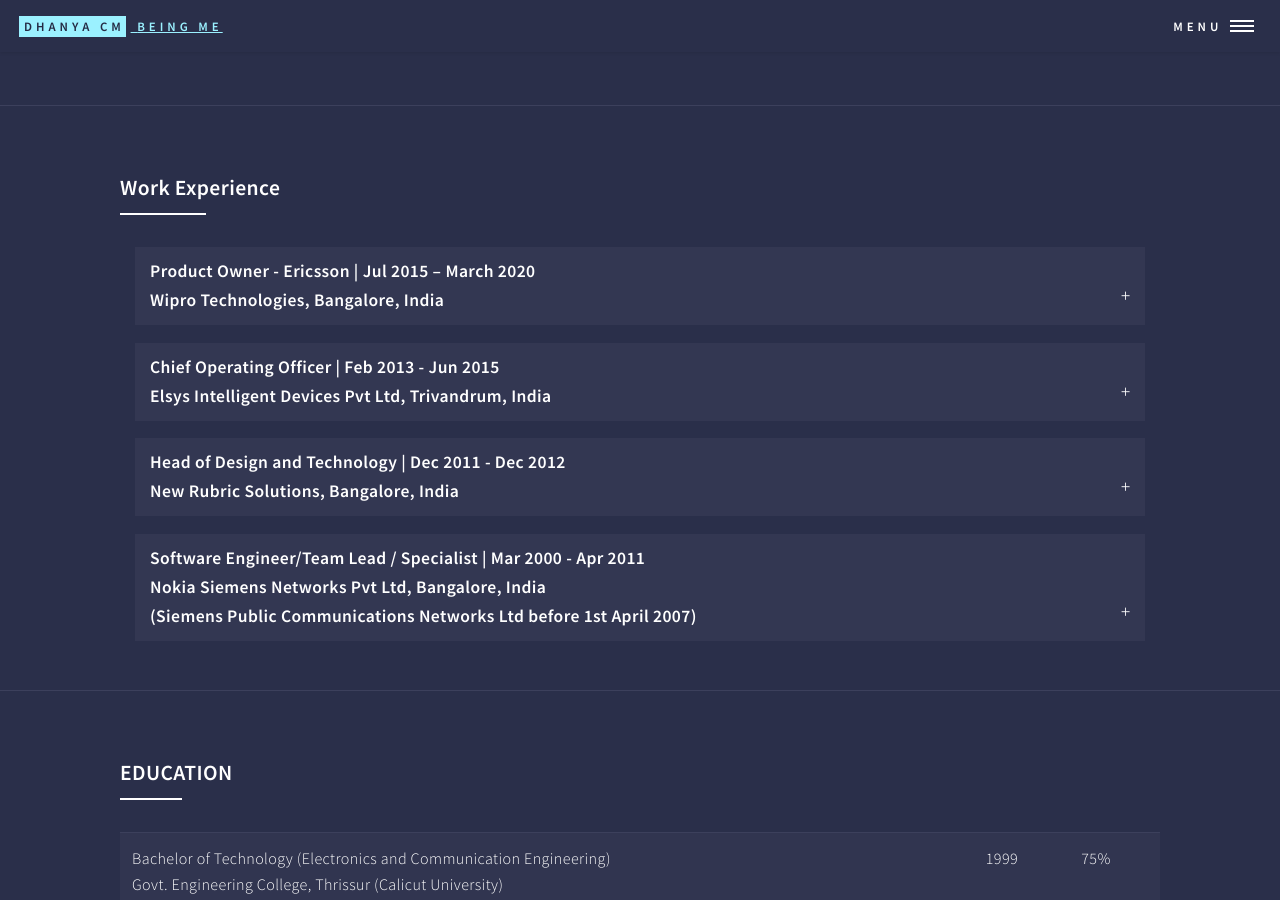
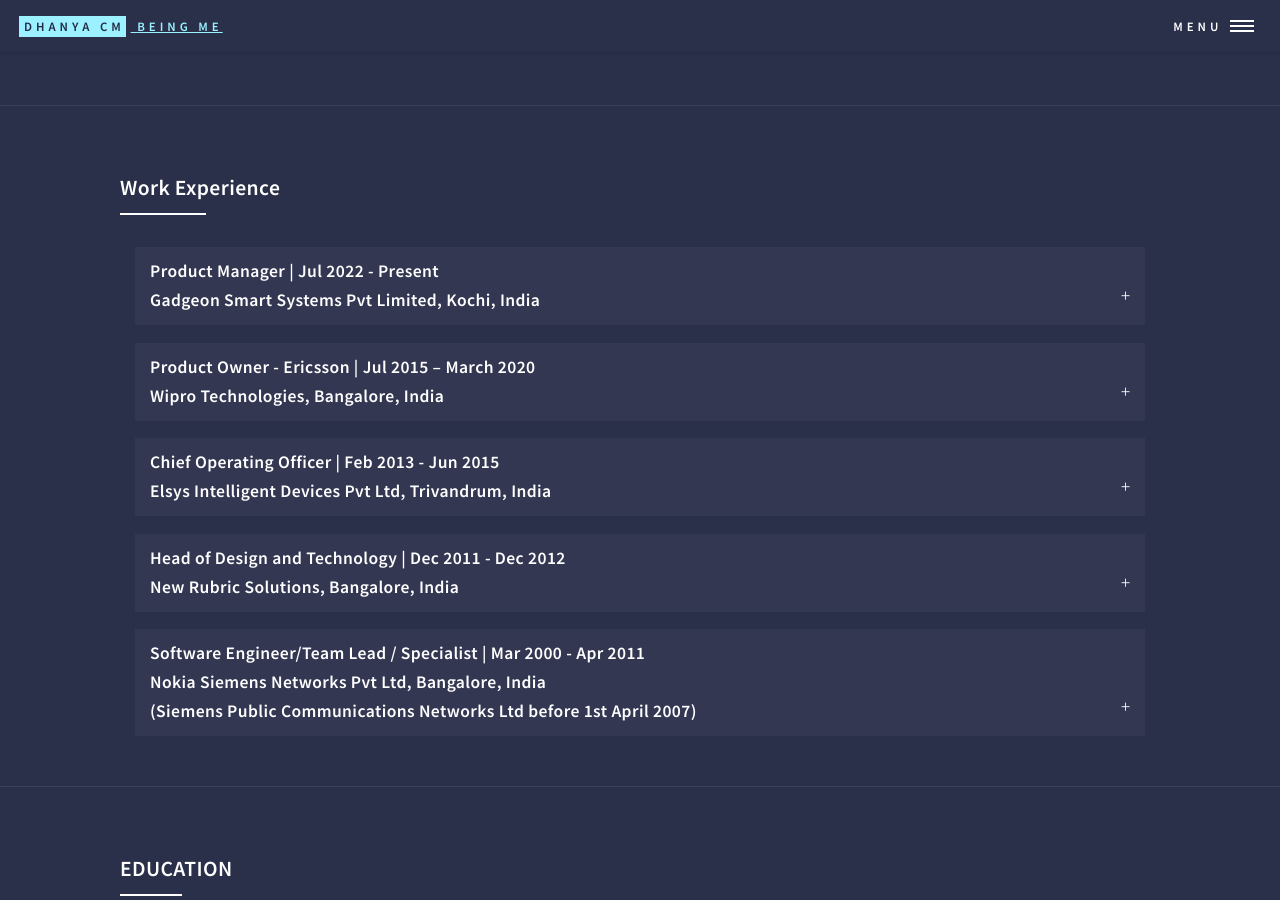
Before and after one commit to dhanyacm/dhanyacm, a Jekyll site: the page built from resume.html, in a window 1280 px wide and 900 px high, scrolled down 756 px. Built offline with Jekyll 4.4.1, drawn with Linux system fonts in a browser that asks for light colours.

Commit message:
Update resume.html

```diff
--- a/resume.html
+++ b/resume.html
@@ -59,6 +59,38 @@
 										<div class="container">
 
 										  <div class="panel-group" id="accordion" role="tablist" aria-multiselectable="true">
+
+
+
+										    <div class="panel panel-default">
+										      <div class="panel-heading" role="tab" id="headingNew">
+											<h4 class="panel-title">
+											<a class="collapsed" role="button" data-toggle="collapse" data-parent="#accordion" href="#elsys" aria-expanded="false" aria-controls="gadgeon">
+											  Product Manager | Jul 2022 - Present <br> Gadgeon Smart Systems Pvt Limited, Kochi, India
+
+											</a>
+										      </h4>
+										      </div>
+										      <div id="gadgeon" class="panel-collapse collapse" role="tabpanel" aria-labelledby="headingNew">
+											<div class="panel-body">
+											 <p>
+											<ul>
+												<li>  Led the development for a new B2B SaaS product to modernize and automate all the HR operations within our organization which is universal enough to be used by any organization which enables our organization a cost saving of 4 million YoY and generates additional revenue.
+												</li>
+												<li>   Conducted intensive market research to launch the product from scratch.
+												</li>
+												<li>	Worked with product leads to execute product roadmap and contribute to long term product strategies.
+												</li>
+												<li>	Managed cross-functional team and stakeholder communication and oversaw product development from inception to implementation.
+												</li>
+												<li>	Conducted intensive market research and studied market trends and user feedback and extrapolated data to understand customer needs and presented key insights to management and stakeholders.
+												</li>
+											</ul>
+												</p>
+											</div>
+										      </div>
+										    </div>
+
 
 										    <div class="panel panel-default">
 										      <div class="panel-heading" role="tab" id="headingOne">
```
